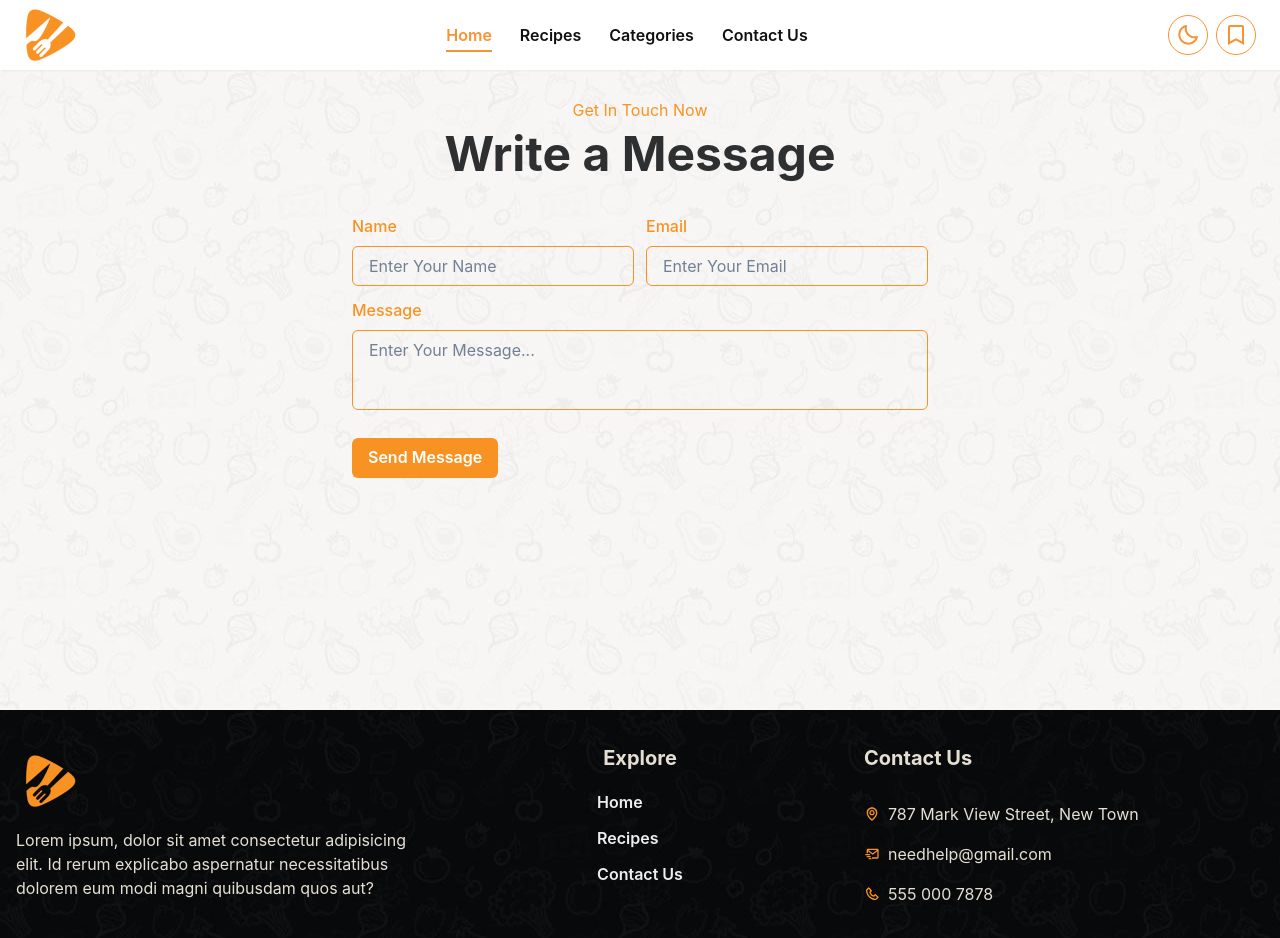
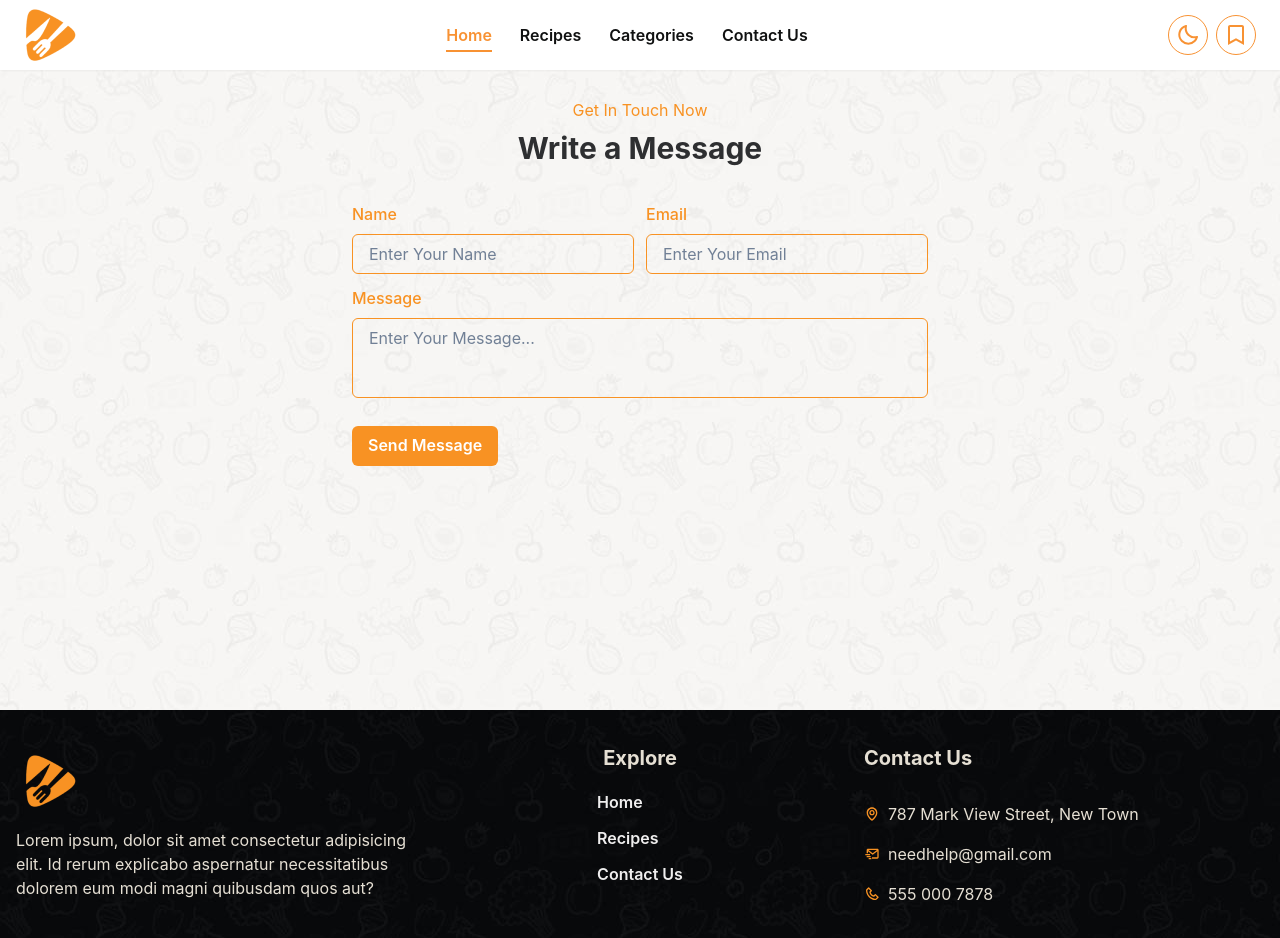
Before and after one commit to alaashalaby/recipes-website, a React (Vite) app: page /contact-us in a window 1280 px wide. Shown: the top 938 px of the page. Built offline with nearby package versions, Linux system fonts and the light colour scheme; no server answers.

Commit message:
Edit size of title in SubTitle component

```diff
--- a/src/components/SubTitle.tsx
+++ b/src/components/SubTitle.tsx
@@ -7,7 +7,7 @@ const SubTitle = ({subTitle,title}:Props) => {
   return (
     <Box textAlign="center" my={2}>
           <Text color="#f89223" mb={2}>{ subTitle}</Text>
-          <Heading as="h3" size="2xl" color="#2e2f31">{ title}</Heading>
+          <Heading as="h3" fontSize="3xl" color="#2e2f31">{ title}</Heading>
     </Box>
   );
 }
```
